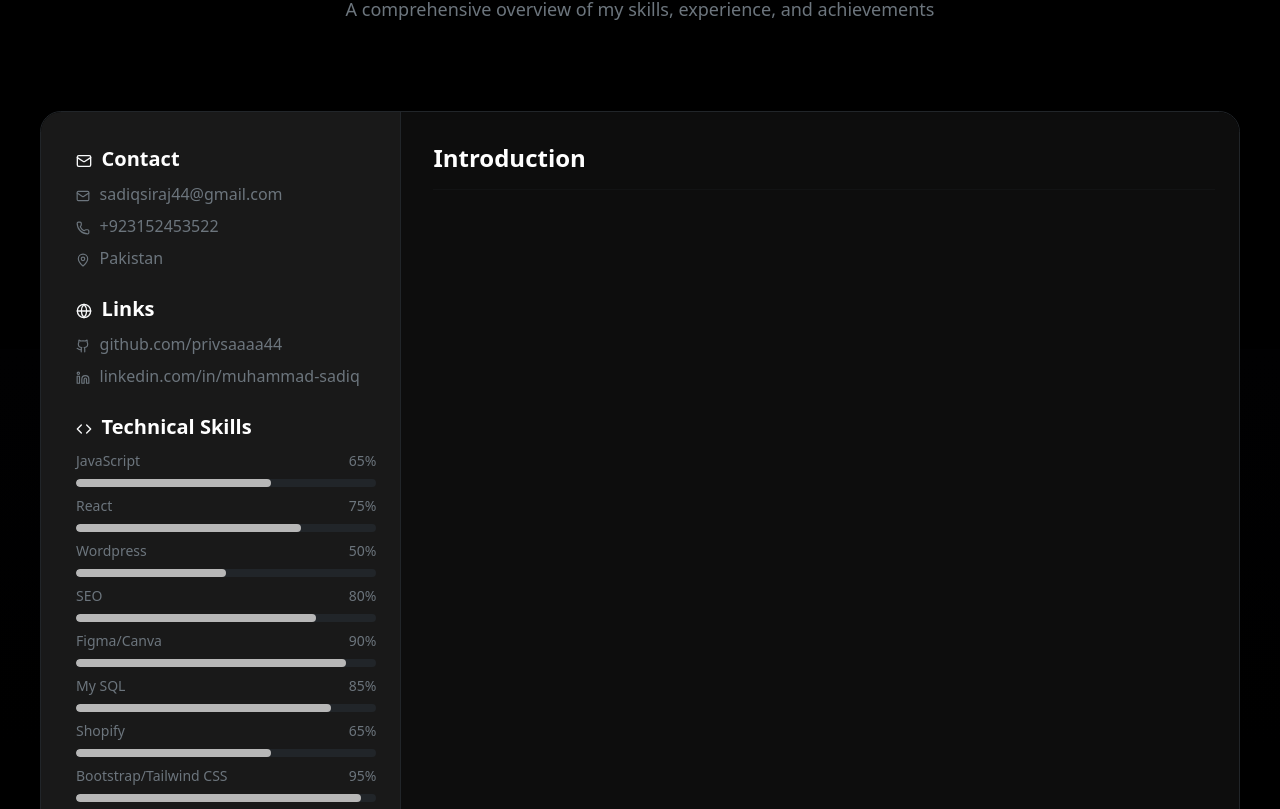
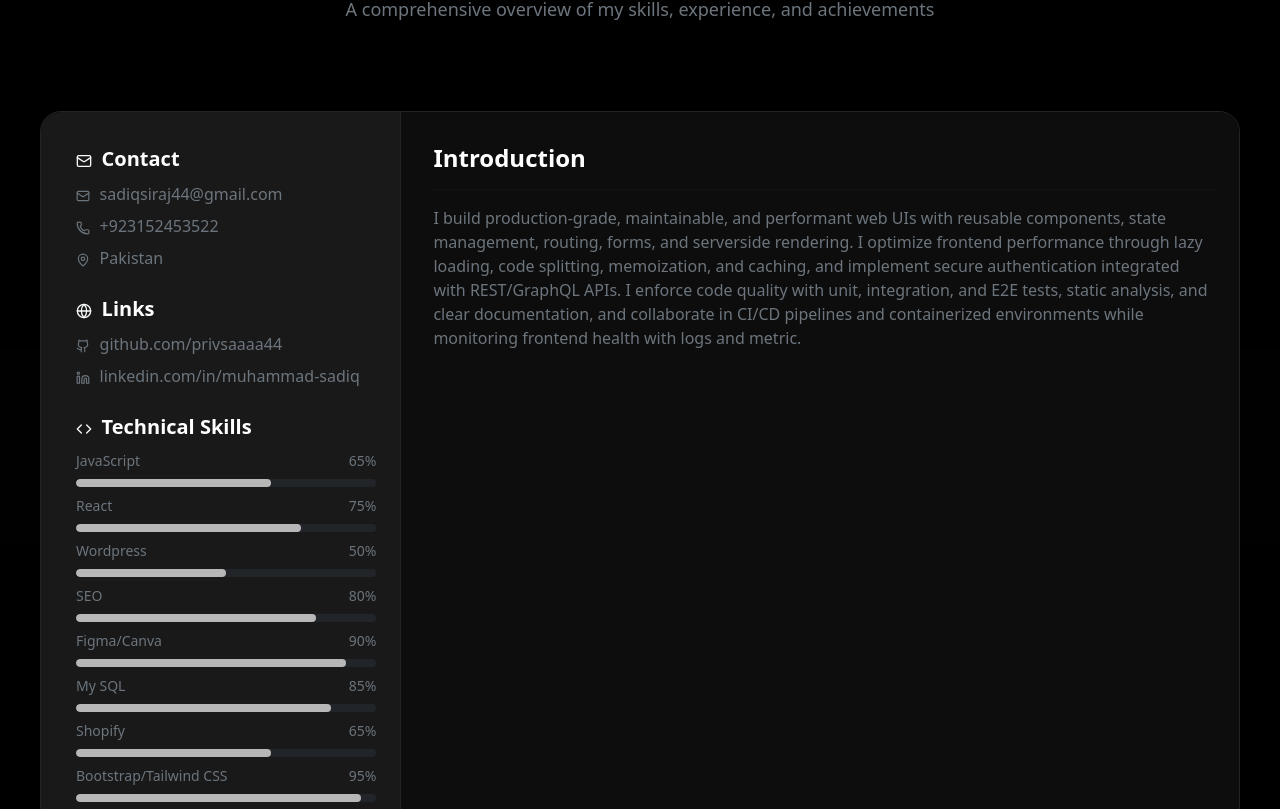
Before and after one commit to privsaaaa44/Portfolio, a React (Vite) app: page / in a window 1280 px wide. Shown: the part 2051-2860 px from the top of the page. Built offline with nearby package versions, Linux system fonts and the light colour scheme.

Commit message:
net sucks

```diff
--- a/src/components/Home.jsx
+++ b/src/components/Home.jsx
@@ -933,9 +933,17 @@ Time Management
 </button>     </div>
     </div>
     <div className="secondcolumn border-start border-dark  p-3 py-4 px-4 ps-4 pt-4" style={{ width: '70%', backgroundColor: '#0D0D0D', }} >
-        <div className="into ">
-<h1 className="intodivh1 fs-4 text-white fw-bold">Introduction</h1>
+        <div className="intro ">
+<h1 className="introdivh1 fs-4 text-white fw-bold">Introduction</h1>
 <hr style={{background:'#FF0000'}} />
+<h5 style={{width: '100%'}} className="introp pe-1 fs-6 text-left text-secondary lh-base ms-0 me-0 w-100">I build production-grade, maintainable, and performant web UIs with
+reusable components, state management, routing, forms, and serverside rendering. I optimize frontend performance through lazy loading,
+code splitting, memoization, and caching, and implement secure
+authentication integrated with REST/GraphQL APIs. I enforce code
+quality with unit, integration, and E2E tests, static analysis, and clear
+documentation, and collaborate in CI/CD pipelines and containerized
+environments while monitoring frontend health with logs and metric.
+</h5>
   </div>
     </div>
 
@@ -1095,6 +1103,9 @@ margin-top: 8px !important;
     padding-top: 32px !important;
     padding-left: 32px !important;
     }
+    p.introp.fs-6.text-left.text-secondary {
+    text-align: left !important;
+}
   `}
 
   </style>
```
